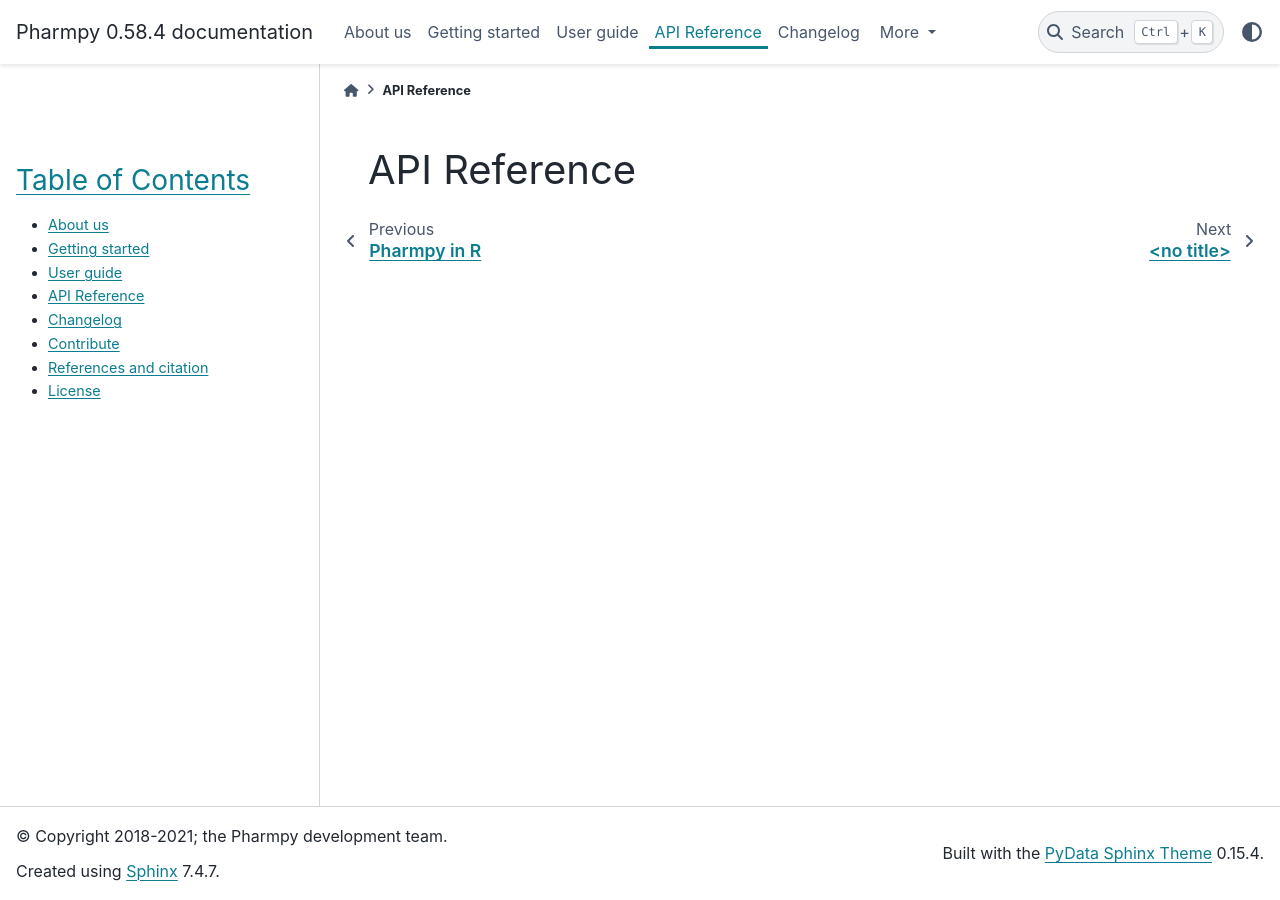
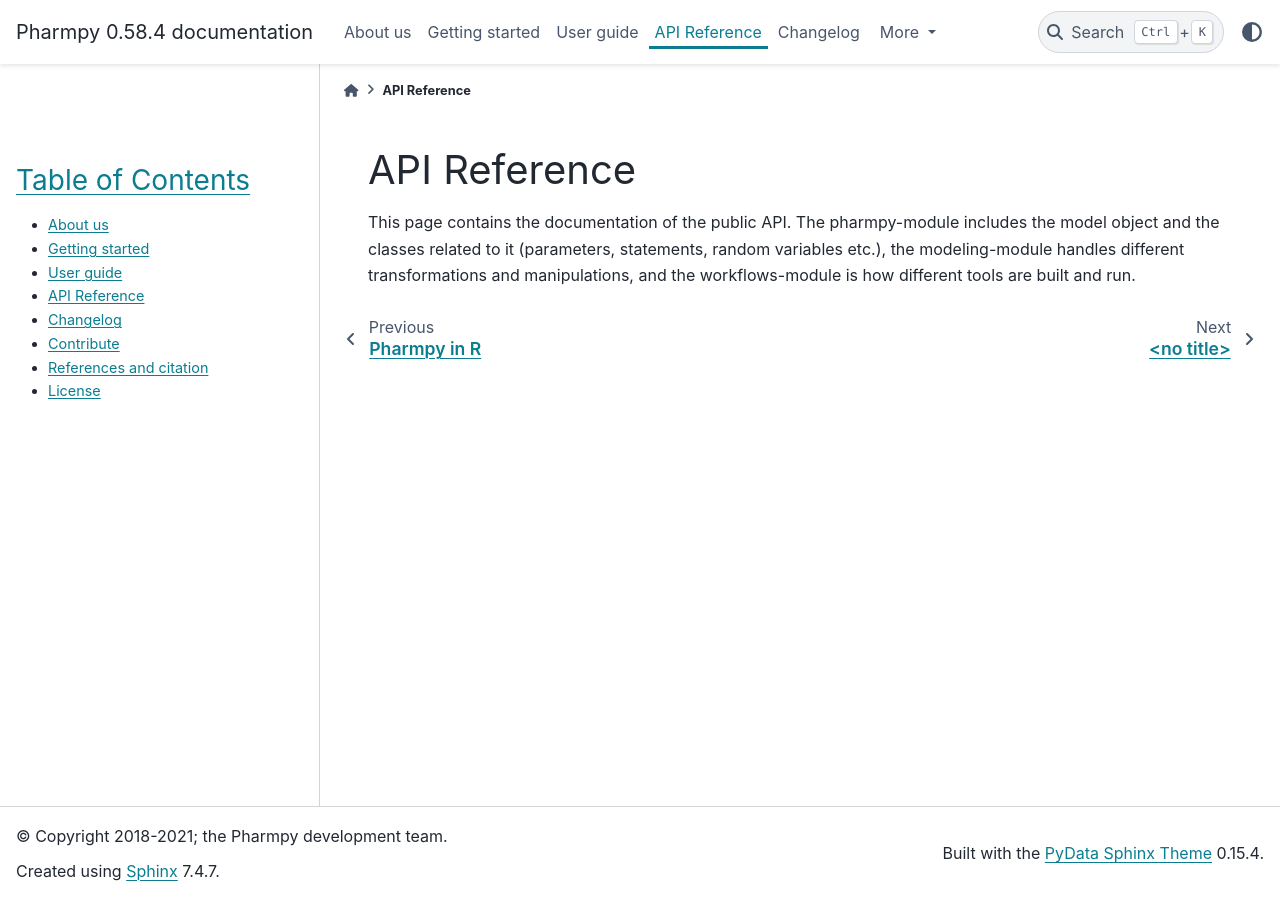
Before and after one commit to pharmpy/pharmpy, a Sphinx documentation site: the page built from docs/api.rst, in a window 1280 px wide. Built offline with Sphinx 7.4.7 and the PyData theme 0.15.4, drawn with Linux system fonts in a browser that asks for light colours.

Commit message:
Remove class inheritance diagrams in API reference, add introductory text

```diff
--- a/docs/api.rst
+++ b/docs/api.rst
@@ -1,6 +1,10 @@
 =============
 API Reference
 =============
+
+This page contains the documentation of the public API. The pharmpy-module includes the model object and
+the classes related to it (parameters, statements, random variables etc.), the modeling-module handles
+different transformations and manipulations, and the workflows-module is how different tools are built and run.
 
 .. toctree::
    :maxdepth: 1
--- a/docs/conf.py
+++ b/docs/conf.py
@@ -60,9 +60,7 @@ napoleon_use_param = False
 # if this is True, todo and todolist produce output, else they produce nothing
 todo_include_todos = True
 
-inheritance_graph_attrs = dict()
-inheritance_node_attrs = dict(font='Palatino', color='gray50', fontcolor='black')
-inheritance_edge_attrs = dict(color='maroon')
+automodapi_inheritance_diagram = False
 graphviz_output_format = 'svg'
 
 import doctest
```
